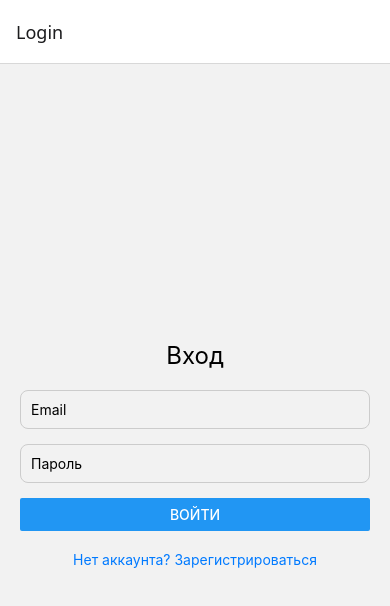
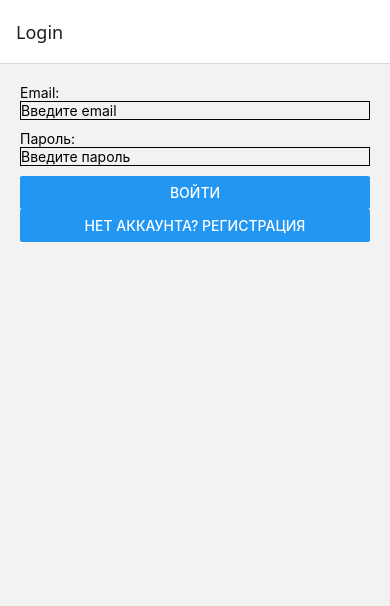
Before and after one commit to fckasakura/sklad-mobile, a React Native app: screen /Login in a window 390 px wide. Shown: the top 606 px of the page. Built offline with nearby package versions, Linux system fonts and the light colour scheme.

Commit message:
update code

```diff
--- a/App.tsx
+++ b/App.tsx
@@ -1,12 +1,6 @@
-// App.tsx
 import React from "react";
-import { NavigationContainer } from "@react-navigation/native";
 import AppNavigator from "./src/navigation/AppNavigator";
 
 export default function App() {
-  return (
-    <NavigationContainer>
-      <AppNavigator />
-    </NavigationContainer>
-  );
+  return <AppNavigator />;
 }
--- a/package.json
+++ b/package.json
@@ -10,6 +10,7 @@
   },
   "dependencies": {
     "@hookform/resolvers": "^5.0.1",
+    "@react-native-async-storage/async-storage": "^2.1.2",
     "@react-navigation/native": "^7.1.6",
     "@react-navigation/native-stack": "^7.3.10",
     "axios": "^1.8.4",
--- a/src/navigation/AppNavigator.tsx
+++ b/src/navigation/AppNavigator.tsx
@@ -1,23 +1,40 @@
-import React from "react";
+import React, { useEffect, useState } from "react";
+import AsyncStorage from "@react-native-async-storage/async-storage";
+import { NavigationContainer } from "@react-navigation/native";
 import { createNativeStackNavigator } from "@react-navigation/native-stack";
 import LoginScreen from "../screens/LoginScreen";
+import RegisterScreen from "../screens/RegisterScreen";
 import HomeScreen from "../screens/HomeScreen";
-import RegisterScreen from "../screens/RegisterScreen";
 
-export type RootStackParamList = {
-  Login: undefined;
-  Home: undefined;
-  Register: undefined;
-};
-
-const Stack = createNativeStackNavigator<RootStackParamList>();
+const Stack = createNativeStackNavigator();
 
 export default function AppNavigator() {
+  const [isAuthenticated, setIsAuthenticated] = useState<boolean | null>(null);
+
+  useEffect(() => {
+    const checkAuth = async () => {
+      const token = await AsyncStorage.getItem("authToken");
+      setIsAuthenticated(!!token);
+    };
+    checkAuth();
+  }, []);
+
+  if (isAuthenticated === null) return null; // Можно сюда лоадер потом
+
   return (
-    <Stack.Navigator initialRouteName="Login">
-      <Stack.Screen name="Login" component={LoginScreen} />
-      <Stack.Screen name="Register" component={RegisterScreen} />
-      <Stack.Screen name="Home" component={HomeScreen} />
-    </Stack.Navigator>
+    <NavigationContainer>
+      <Stack.Navigator initialRouteName={isAuthenticated ? "Home" : "Login"}>
+        {!isAuthenticated ? (
+          <>
+            <Stack.Screen name="Login" component={LoginScreen} />
+            <Stack.Screen name="Register" component={RegisterScreen} />
+          </>
+        ) : (
+          <>
+            <Stack.Screen name="Home" component={HomeScreen} />
+          </>
+        )}
+      </Stack.Navigator>
+    </NavigationContainer>
   );
 }
--- a/src/screens/LoginScreen.tsx
+++ b/src/screens/LoginScreen.tsx
@@ -1,72 +1,46 @@
 import React, { useState } from "react";
-import {
-  View,
-  Text,
-  TextInput,
-  Button,
-  StyleSheet,
-  Alert,
-  TouchableOpacity,
-} from "react-native";
-import { NativeStackScreenProps } from "@react-navigation/native-stack";
-import { RootStackParamList } from "../navigation/AppNavigator";
+import { View, TextInput, Button, Text, Alert } from "react-native";
+import AsyncStorage from "@react-native-async-storage/async-storage";
 import { loginUser } from "../utils/api";
 
-type Props = NativeStackScreenProps<RootStackParamList, "Login">;
-
-export default function LoginScreen({ navigation }: Props) {
+export default function LoginScreen({ navigation }: any) {
   const [email, setEmail] = useState("");
   const [password, setPassword] = useState("");
 
   const handleLogin = async () => {
     try {
-      const res = await loginUser(email, password);
-      console.log("Токен:", res.token);
-      navigation.replace("Home");
-    } catch (error: any) {
-      Alert.alert("Ошибка", error.message);
+      const response = await loginUser({ email, password });
+
+      if (response.token) {
+        await AsyncStorage.setItem("authToken", response.token);
+        navigation.navigate("Home");
+      } else {
+        Alert.alert("Ошибка", "Неверные учетные данные");
+      }
+    } catch (error) {
+      Alert.alert("Ошибка", "Не удалось выполнить вход");
     }
   };
 
   return (
-    <View style={styles.container}>
-      <Text style={styles.title}>Вход</Text>
+    <View style={{ padding: 20 }}>
+      <Text>Email:</Text>
       <TextInput
-        style={styles.input}
-        placeholder="Email"
         value={email}
-        autoCapitalize="none"
         onChangeText={setEmail}
+        placeholder="Введите email"
+        style={{ borderWidth: 1, marginBottom: 10 }}
       />
+      <Text>Пароль:</Text>
       <TextInput
-        style={styles.input}
-        placeholder="Пароль"
-        secureTextEntry
         value={password}
         onChangeText={setPassword}
+        placeholder="Введите пароль"
+        secureTextEntry
+        style={{ borderWidth: 1, marginBottom: 10 }}
       />
       <Button title="Войти" onPress={handleLogin} />
-
-      <TouchableOpacity onPress={() => navigation.navigate("Register")}>
-        <Text style={styles.link}>Нет аккаунта? Зарегистрироваться</Text>
-      </TouchableOpacity>
+      <Button title="Нет аккаунта? Регистрация" onPress={() => navigation.navigate("Register")} />
     </View>
   );
 }
-
-const styles = StyleSheet.create({
-  container: { flex: 1, justifyContent: "center", padding: 20 },
-  title: { fontSize: 24, marginBottom: 20, textAlign: "center" },
-  input: {
-    borderWidth: 1,
-    borderColor: "#ccc",
-    padding: 10,
-    borderRadius: 8,
-    marginBottom: 15,
-  },
-  link: {
-    marginTop: 20,
-    color: "#007AFF",
-    textAlign: "center",
-  },
-});
```
Also changed, not shown: 1 other file (tests, documents, lock files or other folders).
